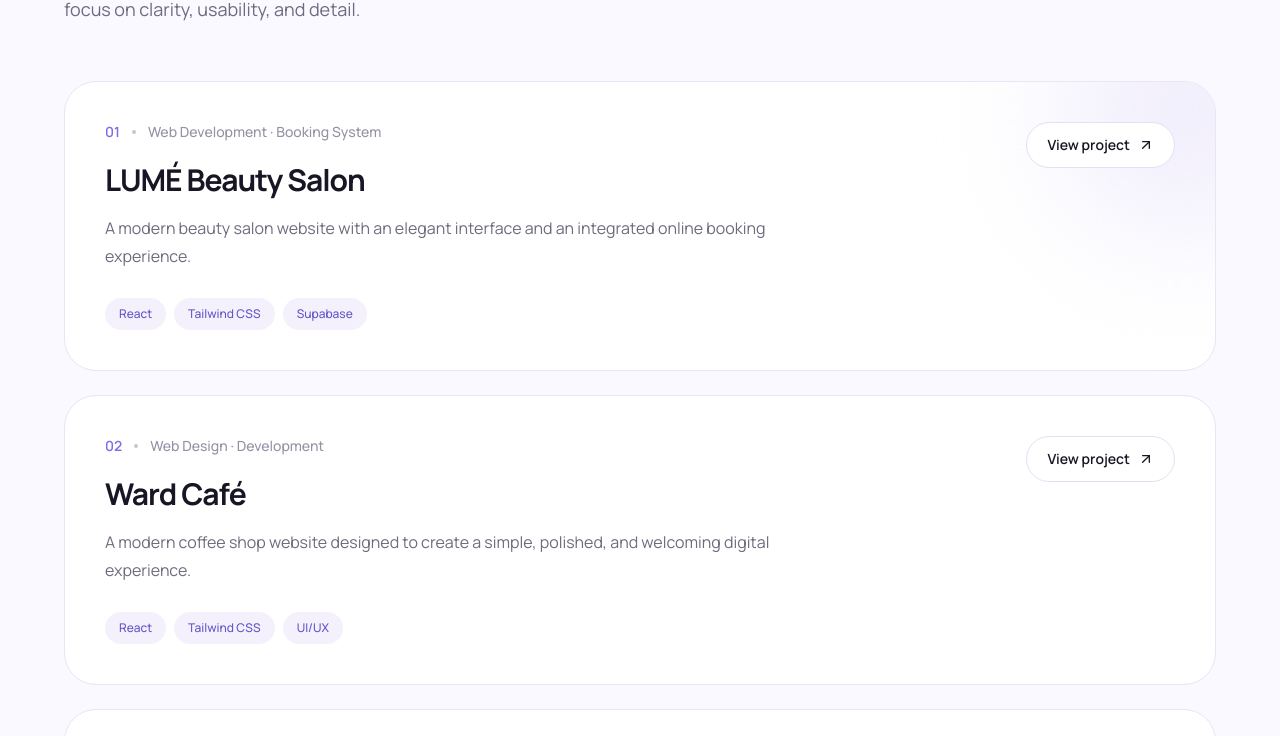
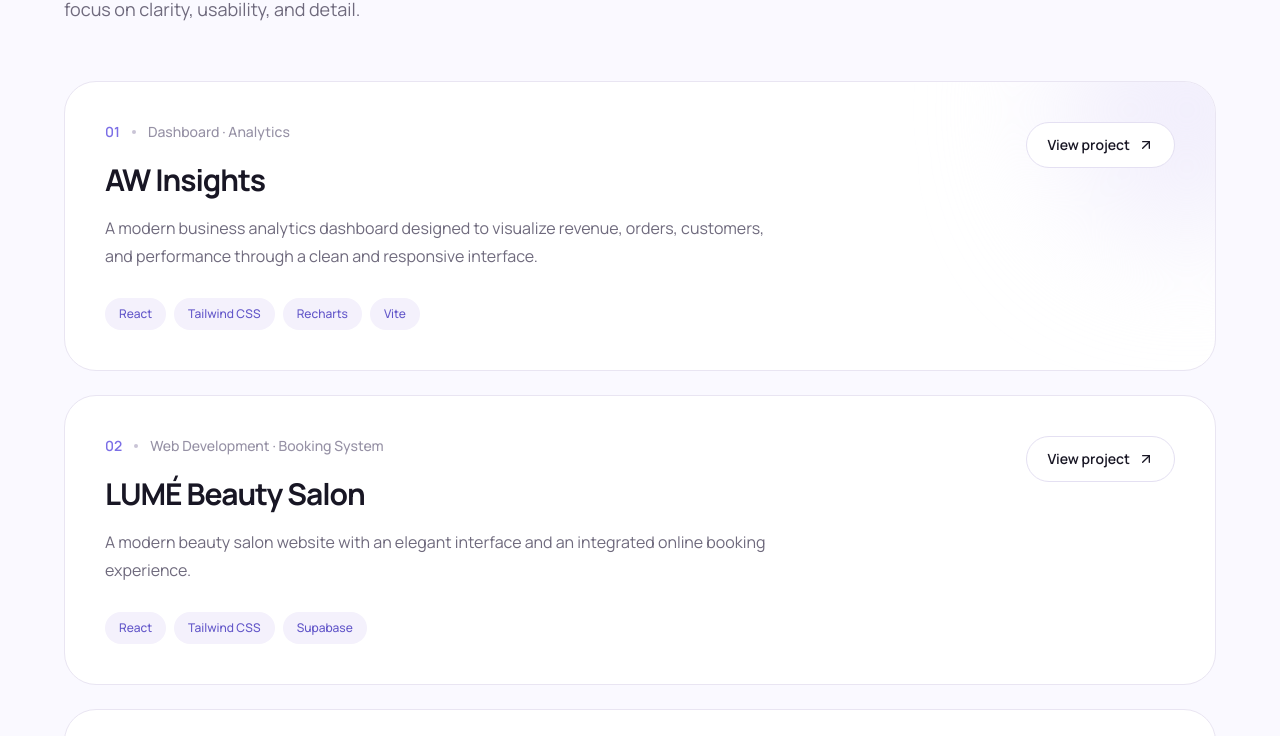
Before and after one commit to Arwa14E/AW-Portfolio, a React (Vite) app: page / in a window 1280 px wide. Shown: the part 2478-3214 px from the top of the page. Built offline with nearby package versions, Linux system fonts and the light colour scheme.

Commit message:
Add AW Insihts project

```diff
--- a/src/data/projects.js
+++ b/src/data/projects.js
@@ -1,4 +1,13 @@
 const projects = [
+  {
+    title: "AW Insights",
+    category: "Dashboard · Analytics",
+    description:
+      "A modern business analytics dashboard designed to visualize revenue, orders, customers, and performance through a clean and responsive interface.",
+    technologies: ["React", "Tailwind CSS", "Recharts", "Vite"],
+    link: "https://aw-insights.vercel.app/",
+  },
+
   {
     title: "LUMÉ Beauty Salon",
     category: "Web Development · Booking System",
```
